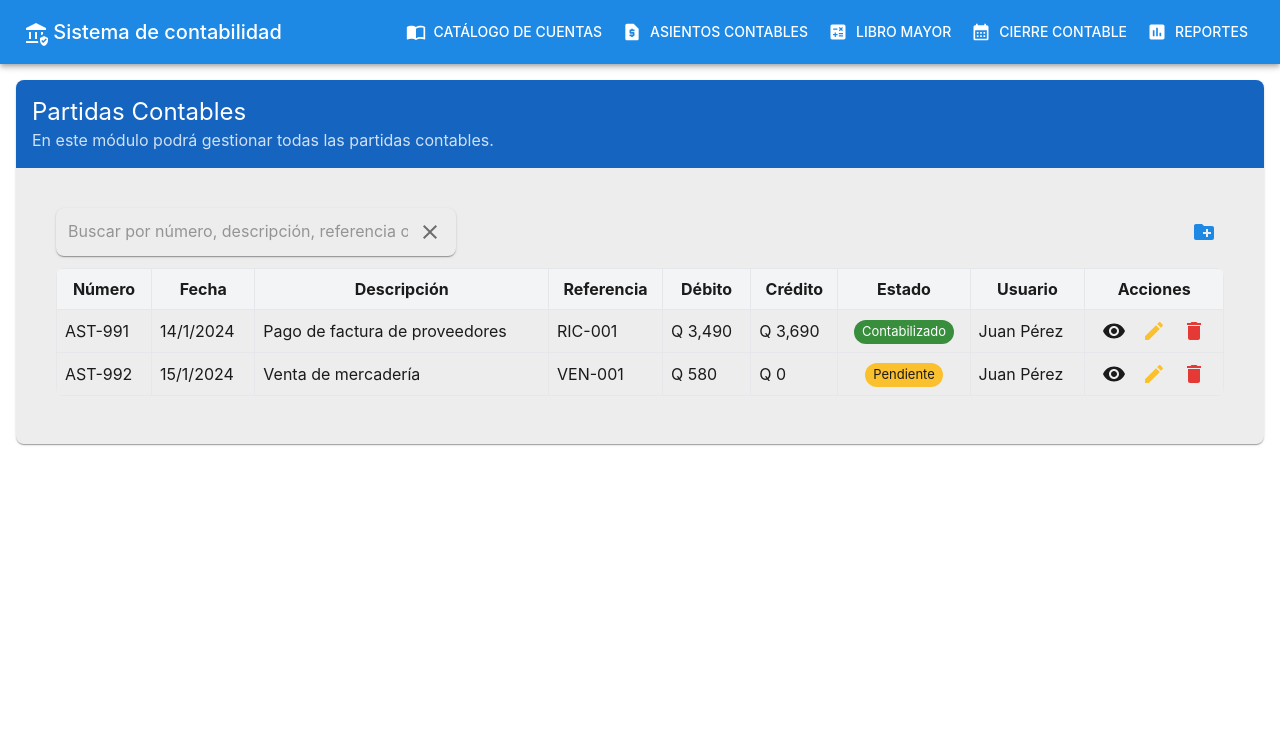
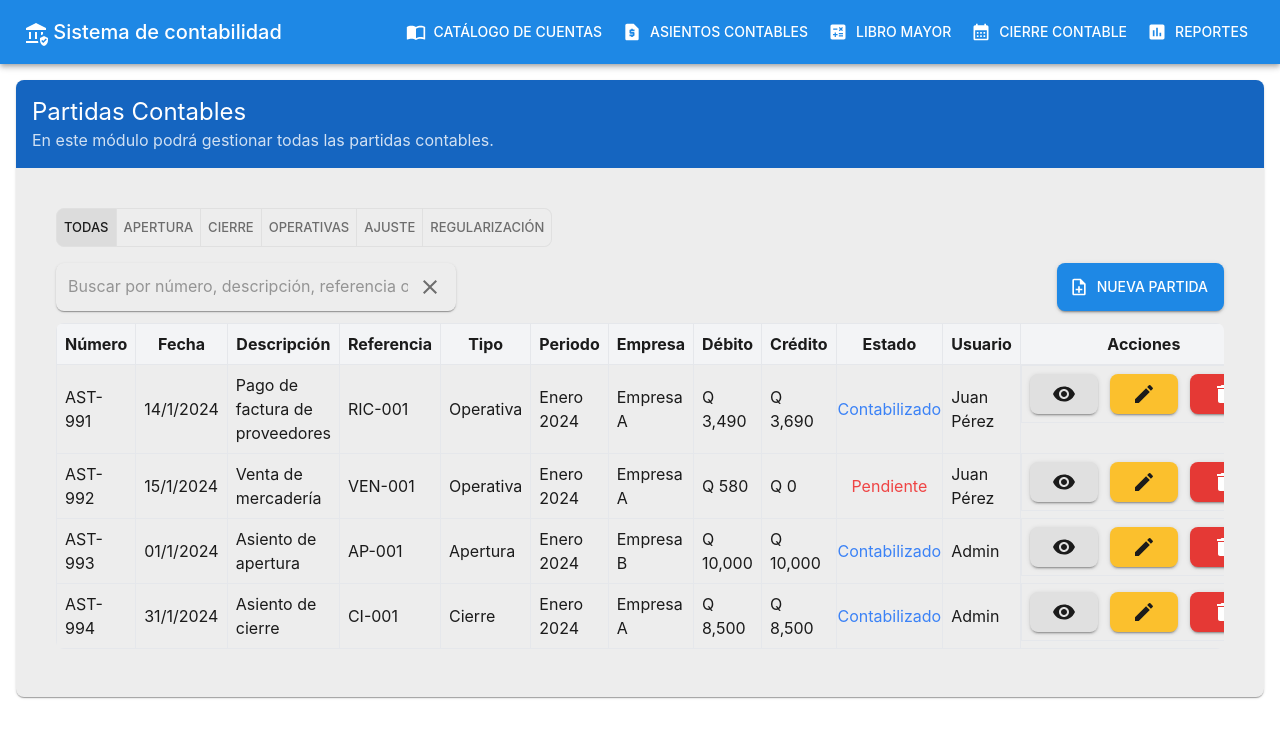
Before and after one commit to EliverG/contabilidad-web, a React (Vite) app: page /home/asientos in a window 1280 px wide. Shown: the top 738 px of the page. Built offline with nearby package versions, Linux system fonts and the light colour scheme.

Commit message:
Update Asientos

```diff
--- a/src/views/Asientos.tsx
+++ b/src/views/Asientos.tsx
@@ -1,9 +1,9 @@
-import { Clear, CreateNewFolder, Delete, Edit, RemoveRedEye } from "@mui/icons-material";
-import { Card, CardContent, Chip, IconButton, InputBase, Paper } from "@mui/material";
+import { Clear, CreateNewFolder, Delete, Edit, RemoveRedEye, NoteAddOutlined } from "@mui/icons-material";
+import {Card,  CardContent,  Chip,  IconButton,  Button,  InputBase,  Paper,  ToggleButtonGroup,  ToggleButton,  Menu,  MenuItem} from "@mui/material";
 import { useState } from 'react';
 import HeaderCard from "../components/HeaderCard";
-
 import NuevoAsientoModal from './NuevoAsientoModal';
+import { ListOutlined, FileDownload } from "@mui/icons-material";
 
 const dataEjemploAsientos = [
   {
@@ -15,6 +15,9 @@ const dataEjemploAsientos = [
     credito: "Q 3,690",
     estado: "Contabilizado",
     usuario: "Juan Pérez",
+    tipo: "Operativa",
+    periodo: "Enero 2024",
+    empresa: "Empresa A"
   },
   {
     numero: "AST-992",
@@ -25,21 +28,62 @@ const dataEjemploAsientos = [
     credito: "Q 0",
     estado: "Pendiente",
     usuario: "Juan Pérez",
+    tipo: "Operativa",
+    periodo: "Enero 2024",
+    empresa: "Empresa A"
+  },
+  {
+    numero: "AST-993",
+    fecha: "01/1/2024",
+    descripcion: "Asiento de apertura",
+    referencia: "AP-001",
+    debito: "Q 10,000",
+    credito: "Q 10,000",
+    estado: "Contabilizado",
+    usuario: "Admin",
+    tipo: "Apertura",
+    periodo: "Enero 2024",
+    empresa: "Empresa B"
+  },
+  {
+    numero: "AST-994",
+    fecha: "31/1/2024",
+    descripcion: "Asiento de cierre",
+    referencia: "CI-001",
+    debito: "Q 8,500",
+    credito: "Q 8,500",
+    estado: "Contabilizado",
+    usuario: "Admin",
+    tipo: "Cierre",
+    periodo: "Enero 2024",
+    empresa: "Empresa A"
   },
 ];
 
 export default function AsientosContables() {
   const [busqueda, setBusqueda] = useState("");
   const [modalAbierto, setModalAbierto] = useState(false);
+  const [vista, setVista] = useState<"todos" | "apertura" | "cierre" | "operativas" | "ajuste" | "regularizacion">("todos");
+  const [anchorEl, setAnchorEl] = useState<null | HTMLElement>(null);
 
   const filteredData = dataEjemploAsientos.filter((item) =>
     Object.values(item).some((val) =>
       val.toString().toLowerCase().includes(busqueda.toLowerCase())
     )
-  );
+  ).filter(item => {
+    if (vista === "todos") return true;
+    return item.tipo?.toLowerCase() === vista.toLowerCase();
+  });
 
   const abrirModal = () => setModalAbierto(true);
   const cerrarModal = () => setModalAbierto(false);
+
+  const handleClick = (event: React.MouseEvent<HTMLButtonElement>) => {
+    setAnchorEl(event.currentTarget);
+  };
+  const handleClose = () => {
+    setAnchorEl(null);
+  }
 
   return (
     <>
@@ -50,6 +94,32 @@ export default function AsientosContables() {
         />
         <CardContent>
           <div className="p-6">
+            {/* Selector de vista y botón de exportación */}
+            <div className="flex justify-between items-center mb-4">
+              <ToggleButtonGroup
+                value={vista}
+                exclusive
+                onChange={(_, val) => val && setVista(val)}
+                size="small"
+                aria-label="tipo de partida"
+              >
+                <ToggleButton value="todos">Todas</ToggleButton>
+                <ToggleButton value="apertura">Apertura</ToggleButton>
+                <ToggleButton value="cierre">Cierre</ToggleButton>
+                <ToggleButton value="operativa">Operativas</ToggleButton>
+                <ToggleButton value="ajuste">Ajuste</ToggleButton>
+                <ToggleButton value="regularizacion">Regularización</ToggleButton>
+              </ToggleButtonGroup>
+
+              {/*<Button
+                variant="outlined"
+                color="primary"
+                startIcon={<FileDownload sx={{ fontSize: 20 }} />}
+              >
+                Exportar Todo
+              </Button>*/}
+            </div>
+
             <div className="flex justify-between mb-3">
               <Paper
                 component="form"
@@ -72,9 +142,31 @@ export default function AsientosContables() {
                 </IconButton>
               </Paper>
 
-            <IconButton color="primary" title="Nueva partida" onClick={abrirModal}>
-              <CreateNewFolder/>
-            </IconButton>
+              <Button
+                id="basic-button"
+                aria-controls={anchorEl ? 'basic-menu' : undefined}
+                aria-haspopup="true"
+                aria-expanded={anchorEl ? 'true' : undefined}
+                onClick={handleClick}
+                variant="contained"
+                color="primary"
+                startIcon={<NoteAddOutlined />}
+              >
+                Nueva Partida
+              </Button>
+              <Menu
+                id="basic-menu"
+                anchorEl={anchorEl}
+                open={Boolean(anchorEl)}
+                onClose={handleClose}
+                MenuListProps={{
+                  'aria-labelledby': 'basic-button',
+                }}
+              >
+                <MenuItem onClick={() => { handleClose(); abrirModal(); }}>Partida Simple</MenuItem>
+                <MenuItem onClick={handleClose}>Partida Compuesta</MenuItem>
+                <MenuItem onClick={handleClose}>Partida de Ajuste</MenuItem>
+              </Menu>
             </div>
 
             {/* Tabla */}
@@ -86,6 +178,9 @@ export default function AsientosContables() {
                     <th className="border p-2">Fecha</th>
                     <th className="border p-2">Descripción</th>
                     <th className="border p-2">Referencia</th>
+                    <th className="border p-2">Tipo</th>
+                    <th className="border p-2">Periodo</th>
+                    <th className="border p-2">Empresa</th>
                     <th className="border p-2">Débito</th>
                     <th className="border p-2">Crédito</th>
                     <th className="border p-2">Estado</th>
@@ -101,32 +196,49 @@ export default function AsientosContables() {
                         <td className="border p-2">{item.fecha}</td>
                         <td className="border p-2">{item.descripcion}</td>
                         <td className="border p-2">{item.referencia}</td>
+                        <td className="border p-2">{item.tipo}</td>
+                        <td className="border p-2">{item.periodo}</td>
+                        <td className="border p-2">{item.empresa}</td>
                         <td className="border p-2">{item.debito}</td>
                         <td className="border p-2">{item.credito}</td>
-                      <td className="text-center border p-2">
-                        <Chip
-                          label={item.estado}
-                          color={item.estado === "Contabilizado" ? "success" : "warning"}
-                          size="small"
-                        />
+                        <td
+                          className={`text-center border gap-2 ${item.estado === "Contabilizado" ? "text-blue-500" : "text-red-500"
+                            }`}
+                        >
+                          {item.estado}
                         </td>
                         <td className="border p-2">{item.usuario}</td>
-                      <td className="border text-center">
-                        <IconButton aria-label="remoeRedEye" color="inherit" title="ver">
+                        <td className="flex gap-3 border justify-center p-2">
+                          <Button
+                            variant="contained"
+                            size="large"
+                            color="inherit"
+                            title="Visualizar"
+                          >
                             <RemoveRedEye />
-                        </IconButton>
-                        <IconButton aria-label="edit" title="Editar" color="warning">
+                          </Button>
+                          <Button
+                            variant="contained"
+                            size="large"
+                            color="warning"
+                            title="Editar"
+                          >
                             <Edit />
-                        </IconButton>
-                        <IconButton aria-label="delete" title="Eliminar" color="error">
+                          </Button>
+                          <Button
+                            variant="contained"
+                            size="large"
+                            color="error"
+                            title="Eliminar"
+                          >
                             <Delete />
-                        </IconButton>
+                          </Button>
                         </td>
                       </tr>
                     ))
                   ) : (
                     <tr>
-                    <td colSpan={9} className="text-center p-4">
+                      <td colSpan={12} className="text-center p-4">
                         No se encontraron resultados
                       </td>
                     </tr>
--- a/src/views/NuevoAsientoModal.tsx
+++ b/src/views/NuevoAsientoModal.tsx
@@ -11,17 +11,61 @@ import {
   Paper,
   Typography,
   Divider,
-  IconButton
+  IconButton,
+  Box
 } from '@mui/material';
-import { Close, Add } from '@mui/icons-material';
+import { Close, Add, Delete } from '@mui/icons-material';
+
+const periodosContables = [
+  "Enero 2024",
+  "Febrero 2024",
+  "Marzo 2024",
+  "Abril 2024",
+  "Mayo 2024",
+  "Junio 2024"
+];
+
+const empresas = [
+  "Empresa A",
+  "Empresa B",
+  "Empresa C",
+  "Empresa D"
+];
+
+const tiposPartida = [
+  "Apertura",
+  "Cierre",
+  "Operativa",
+  "Ajuste",
+  "Regularización",
+  "Simple",
+  "Compuesta"
+];
+
+const cuentasContables = [
+  { codigo: "1", nombre: "ACTIVO" },
+  { codigo: "11", nombre: "ACTIVO CORRIENTE" },
+  { codigo: "130181", nombre: "Caja General" },
+  { codigo: "119192", nombre: "Bancos" },
+  { codigo: "1202", nombre: "Cuentas por Cobrar" },
+  { codigo: "2", nombre: "PASIVO" },
+  { codigo: "21", nombre: "PASIVO CORRIENTE" },
+  { codigo: "2181", nombre: "Cuentas por Pagar" },
+  { codigo: "3", nombre: "PATRIMONIO" },
+  { codigo: "4", nombre: "INGRESOS" },
+  { codigo: "5", nombre: "GASTOS" }
+];
 
 const NuevoAsientoModal = ({ open, onClose }) => {
   const [formData, setFormData] = useState({
     numero: 'AST-288',
-    fecha: '30/08/2025',
-    descripcion: 'Descripción del asiento contable...',
+    fecha: new Date().toISOString().split('T')[0],
+    descripcion: '',
     referencia: '',
     estado: 'Borrador',
+    periodo: periodosContables[0],
+    empresa: empresas[0],
+    tipo: tiposPartida[2],
     lineas: [
       { cuenta: '', descripcion: '', debito: 0, credito: 0 }
     ]
@@ -37,6 +81,12 @@ const NuevoAsientoModal = ({ open, onClose }) => {
 
   const handleLineChange = (index, field, value) => {
     const nuevasLineas = [...formData.lineas];
+
+    // Validar que no se ingresen valores negativos
+    if ((field === 'debito' || field === 'credito') && parseFloat(value) < 0) {
+      return; // No permitir valores negativos
+    }
+
     nuevasLineas[index][field] = value;
 
     // Si es débito o crédito, convertir a número
@@ -81,27 +131,29 @@ const NuevoAsientoModal = ({ open, onClose }) => {
   return (
     <Dialog open={open} onClose={onClose} maxWidth="md" fullWidth>
       <DialogTitle>
-        <div style={{ display: 'flex', justifyContent: 'space-between', alignItems: 'center' }}>
-          <span>Nueva Partida</span>
-          <IconButton onClick={onClose}>
+        <Box display="flex" justifyContent="space-between" alignItems="center">
+          <Typography variant="h6">Nueva Partida</Typography>
+          <IconButton onClick={onClose} size="small">
             <Close />
           </IconButton>
-        </div>
+        </Box>
       </DialogTitle>
 
       <DialogContent dividers>
         <Grid container spacing={2}>
-          <Grid item xs={6}>
+          {/* Primera fila: Número, Fecha, Tipo */}
+          <Grid item xs={4}>
             <TextField
               fullWidth
               label="Número de asiento *"
               name="numero"
               value={formData.numero}
               onChange={handleInputChange}
-              margin="normal"
+              margin="dense"
+              size="small"
             />
           </Grid>
-          <Grid item xs={6}>
+          <Grid item xs={4}>
             <TextField
               fullWidth
               label="Fecha *"
@@ -109,12 +161,31 @@ const NuevoAsientoModal = ({ open, onClose }) => {
               type="date"
               value={formData.fecha}
               onChange={handleInputChange}
-              margin="normal"
+              margin="dense"
+              size="small"
               InputLabelProps={{ shrink: true }}
-              helperText="Formato: Día/Mes/Año"
             />
           </Grid>
+          <Grid item xs={4}>
+            <TextField
+              fullWidth
+              select
+              label="Tipo de partida *"
+              name="tipo"
+              value={formData.tipo}
+              onChange={handleInputChange}
+              margin="dense"
+              size="small"
+            >
+              {tiposPartida.map((tipo) => (
+                <MenuItem key={tipo} value={tipo}>
+                  {tipo}
+                </MenuItem>
+              ))}
+            </TextField>
+          </Grid>
 
+          {/* Segunda fila: Descripción */}
           <Grid item xs={12}>
             <TextField
               fullWidth
@@ -122,27 +193,65 @@ const NuevoAsientoModal = ({ open, onClose }) => {
               name="descripcion"
               value={formData.descripcion}
               onChange={handleInputChange}
-              margin="normal"
+              margin="dense"
               multiline
               rows={2}
+              placeholder="Descripción del asiento contable..."
             />
           </Grid>
-        </Grid>
 
-        <Divider style={{ margin: '20px 0' }} />
-
-        <Typography variant="h6" gutterBottom>
-          Referencia externa
-        </Typography>
+          {/* Tercera fila: Referencia, Periodo, Empresa, Estado */}
+          <Grid item xs={6}>
             <TextField
               fullWidth
-          placeholder="FAC-001, DOC-123, etc."
+              label="Referencia externa"
               name="referencia"
               value={formData.referencia}
               onChange={handleInputChange}
-          margin="normal"
+              margin="dense"
+              size="small"
+              placeholder="FAC-001, DOC-123, etc."
             />
+          </Grid>
+          <Grid item xs={3}>
+            <TextField
+              fullWidth
+              select
+              label="Periodo *"
+              name="periodo"
+              value={formData.periodo}
+              onChange={handleInputChange}
+              margin="dense"
+              size="small"
+            >
+              {periodosContables.map((periodo) => (
+                <MenuItem key={periodo} value={periodo}>
+                  {periodo}
+                </MenuItem>
+              ))}
+            </TextField>
+          </Grid>
+          <Grid item xs={3}>
+            <TextField
+              fullWidth
+              select
+              label="Empresa *"
+              name="empresa"
+              value={formData.empresa}
+              onChange={handleInputChange}
+              margin="dense"
+              size="small"
+            >
+              {empresas.map((empresa) => (
+                <MenuItem key={empresa} value={empresa}>
+                  {empresa}
+                </MenuItem>
+              ))}
+            </TextField>
+          </Grid>
 
+          {/* Cuarta fila: Estado */}
+          <Grid item xs={3}>
             <TextField
               fullWidth
               select
@@ -150,11 +259,14 @@ const NuevoAsientoModal = ({ open, onClose }) => {
               name="estado"
               value={formData.estado}
               onChange={handleInputChange}
-          margin="normal"
+              margin="dense"
+              size="small"
             >
               <MenuItem value="Borrador">Borrador</MenuItem>
               <MenuItem value="Contabilizado">Contabilizado</MenuItem>
             </TextField>
+          </Grid>
+        </Grid>
 
         <Divider style={{ margin: '20px 0' }} />
 
@@ -162,18 +274,11 @@ const NuevoAsientoModal = ({ open, onClose }) => {
           Líneas del asiento
         </Typography>
 
-
-
-
-
         {formData.lineas.map((linea, index) => (
           <Paper key={index} style={{ padding: '15px', marginBottom: '10px' }}>
-
-            {/* Primera fila: Cuenta + Montos + Botones */}
-            <Grid container spacing={10} alignItems="center">
-
-              {/* Cuenta - Ocupa más espacio */}
-              <Grid item xs={10}>
+            <Grid container spacing={2} alignItems="flex-start">
+              {/* Cuenta */}
+              <Grid item xs={5}>
                 <TextField
                   fullWidth
                   select
@@ -181,20 +286,20 @@ const NuevoAsientoModal = ({ open, onClose }) => {
                   value={linea.cuenta}
                   onChange={(e) => handleLineChange(index, 'cuenta', e.target.value)}
                   margin="dense"
-                  inputProps={{ style: { textAlign: 'left' } }}
-                  InputLabelProps={{ style: { textAlign: 'left' } }}
+                  size="small"
                 >
                   <MenuItem value="">Seleccionar cuenta</MenuItem>
-                  <MenuItem value="1">1 - ACTIVO</MenuItem>
-                  <MenuItem value="11">11 - ACTIVO CORRIENTE</MenuItem>
-                  <MenuItem value="130181">130181 - Caja General</MenuItem>
-                  <MenuItem value="119192">119192 - Bancos</MenuItem>
+                  {cuentasContables.map((cuenta) => (
+                    <MenuItem key={cuenta.codigo} value={cuenta.codigo}>
+                      {cuenta.codigo} - {cuenta.nombre}
+                    </MenuItem>
+                  ))}
                 </TextField>
               </Grid>
 
-              {/* Débito y Crédito juntos - Alineados a la derecha */}
+              {/* Débito y Crédito alineados a la derecha */}
               <Grid item xs={4}>
-                <Grid container spacing={1}>
+                <Grid container spacing={1} justifyContent="flex-end">
                   <Grid item xs={6}>
                     <TextField
                       fullWidth
@@ -203,7 +308,12 @@ const NuevoAsientoModal = ({ open, onClose }) => {
                       value={linea.debito}
                       onChange={(e) => handleLineChange(index, 'debito', e.target.value)}
                       margin="dense"
-                      inputProps={{ style: { textAlign: 'right' } }}
+                      size="small"
+                      inputProps={{
+                        min: 0,
+                        style: { textAlign: 'right' }
+                      }}
+                      InputLabelProps={{ style: { textAlign: 'right' } }}
                     />
                   </Grid>
                   <Grid item xs={6}>
@@ -214,146 +324,75 @@ const NuevoAsientoModal = ({ open, onClose }) => {
                       value={linea.credito}
                       onChange={(e) => handleLineChange(index, 'credito', e.target.value)}
                       margin="dense"
-                      inputProps={{ style: { textAlign: 'right' } }}
+                      size="small"
+                      inputProps={{
+                        min: 0,
+                        style: { textAlign: 'right' }
+                      }}
+                      InputLabelProps={{ style: { textAlign: 'right' } }}
                     />
                   </Grid>
                 </Grid>
               </Grid>
             </Grid>
 
-            {/* Segunda fila: Descripción */}
-            <Grid container style={{ marginTop: '10px' }}>
+            <Grid container spacing={2} alignItems="flex-start">
+              {/* Descripción - Ocupa toda la fila debajo */}
               <Grid item xs={12}>
                 <TextField
                   fullWidth
-                  label="Descripción"
+                  label="Descripción de la línea"
                   value={linea.descripcion}
                   onChange={(e) => handleLineChange(index, 'descripcion', e.target.value)}
                   margin="dense"
-                  inputProps={{ style: { textAlign: 'left' } }}
+                  multiline
+                  rows={2}
+                  placeholder="Descripción de la línea..."
                 />
               </Grid>
-
               {/* Botón eliminar */}
               <Grid item xs={3} style={{ textAlign: 'right' }}>
                 {formData.lineas.length > 1 && (
                   <Button
                     color="error"
                     onClick={() => removeLine(index)}
-                    //size="small"
+                    size="small"
+                    startIcon={<Delete />}
                   >
-                    Eliminar Línea
+                    Eliminar
                   </Button>
                 )}
               </Grid>
             </Grid>
-
           </Paper>
         ))}
-
-
-
-
-
-
-        {/*{formData.lineas.map((linea, index) => (
-          <Paper key={index} style={{ padding: '15px', marginBottom: '10px' }}>
-            <Grid container spacing={2} alignItems="center">
-              <Grid item xs={4}>
-                <TextField
-                  fullWidth
-                  select
-                  label="Cuenta"
-                  value={linea.cuenta}
-                  onChange={(e) => handleLineChange(index, 'cuenta', e.target.value)}
-                  margin="dense"
-                >
-                  <MenuItem value="">Seleccionar cuenta</MenuItem>
-                  <MenuItem value="1">1 - ACTIVO</MenuItem>
-                  <MenuItem value="11">11 - ACTIVO CORRIENTE</MenuItem>
-                  <MenuItem value="130181">130181 - Caja General</MenuItem>
-                  <MenuItem value="119192">119192 - Bancos</MenuItem>
-                </TextField>
-              </Grid>
-
-              <Grid item sm={2} style={{ textAlign: 'right' }}>
-                <TextField
-                  fullWidth
-                  label="Débito"
-                  type="number"
-                  value={linea.debito}
-                  onChange={(e) => handleLineChange(index, 'debito', e.target.value)}
-                  margin="dense"
-                  InputLabelProps={{ style: { textAlign: 'right' } }}
-                />
-              </Grid>
-
-              <Grid item xs={2} style={{ textAlign: 'right' }}>
-                <TextField
-                  fullWidth
-                  label="Crédito"
-                  type="number"
-                  value={linea.credito}
-                  onChange={(e) => handleLineChange(index, 'credito', e.target.value)}
-                  margin="dense"
-                  InputLabelProps={{ style: { textAlign: 'right' } }}
-                />
-              </Grid>
-            </Grid>
-
-
-            <Grid container spacing={2} alignItems="center">
-              <Grid item xs={4}>
-                <TextField
-                  fullWidth
-                  label="Descripción"
-                  value={linea.descripcion}
-                  onChange={(e) => handleLineChange(index, 'descripcion', e.target.value)}
-                  margin="dense"
-                />
-              </Grid>
-
-              {formData.lineas.length > 1 && (
-                <Grid item xs={12} style={{ textAlign: 'right' }}>
-                  <Button
-                    color="error"
-                    onClick={() => removeLine(index)}
-                  >
-                    Eliminar línea
-                  </Button>
-                </Grid>
-              )}
-            </Grid>
-
-
-          </Paper>
-        ))}*/}
 
         <Button
           startIcon={<Add />}
           onClick={addNewLine}
           style={{ marginTop: '10px' }}
+          variant="outlined"
         >
           Agregar línea
         </Button>
 
         <Divider style={{ margin: '20px 0' }} />
 
-        <Grid container spacing={2}>
-          <Grid item xs={4}>
-            <Typography variant="h6">Total Débito</Typography>
-            <Typography variant="h5">Q {totalDebito.toFixed(2)}</Typography>
+        {/* Totales */}
+        <Grid container spacing={2} justifyContent="flex-end">
+          <Grid item xs={3}>
+            <Typography variant="subtitle1" align="right">Total Débito</Typography>
+            <Typography variant="h6" align="right">Q {totalDebito.toFixed(2)}</Typography>
           </Grid>
-
-          <Grid item xs={4}>
-            <Typography variant="h6">Total Crédito</Typography>
-            <Typography variant="h5">Q {totalCredito.toFixed(2)}</Typography>
+          <Grid item xs={3}>
+            <Typography variant="subtitle1" align="right">Total Crédito</Typography>
+            <Typography variant="h6" align="right">Q {totalCredito.toFixed(2)}</Typography>
           </Grid>
-
-          <Grid item xs={4}>
-            <Typography variant="h6">Diferencia</Typography>
+          <Grid item xs={3}>
+            <Typography variant="subtitle1" align="right">Diferencia</Typography>
             <Typography
-              variant="h5"
+              variant="h6"
+              align="right"
               color={diferencia === 0 ? 'success.main' : 'error.main'}
             >
               Q {diferencia.toFixed(2)}
@@ -363,7 +402,7 @@ const NuevoAsientoModal = ({ open, onClose }) => {
       </DialogContent>
 
       <DialogActions>
-        <Button onClick={onClose} color="secondary">
+        <Button onClick={onClose} color="secondary" variant="outlined">
           Cancelar
         </Button>
         <Button
```
Lines whose indentation alone changed are shown as unchanged.
